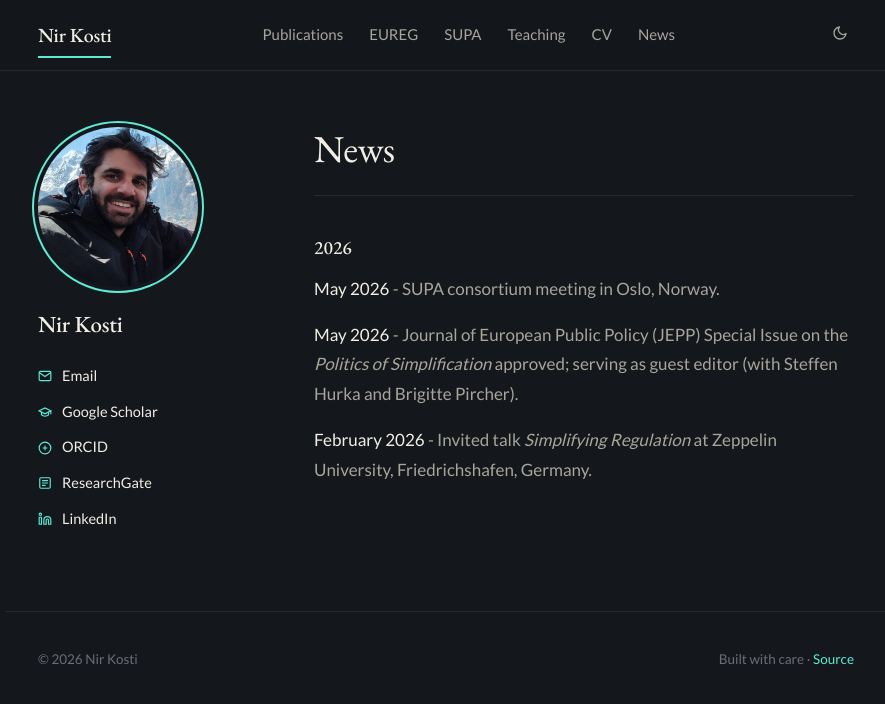
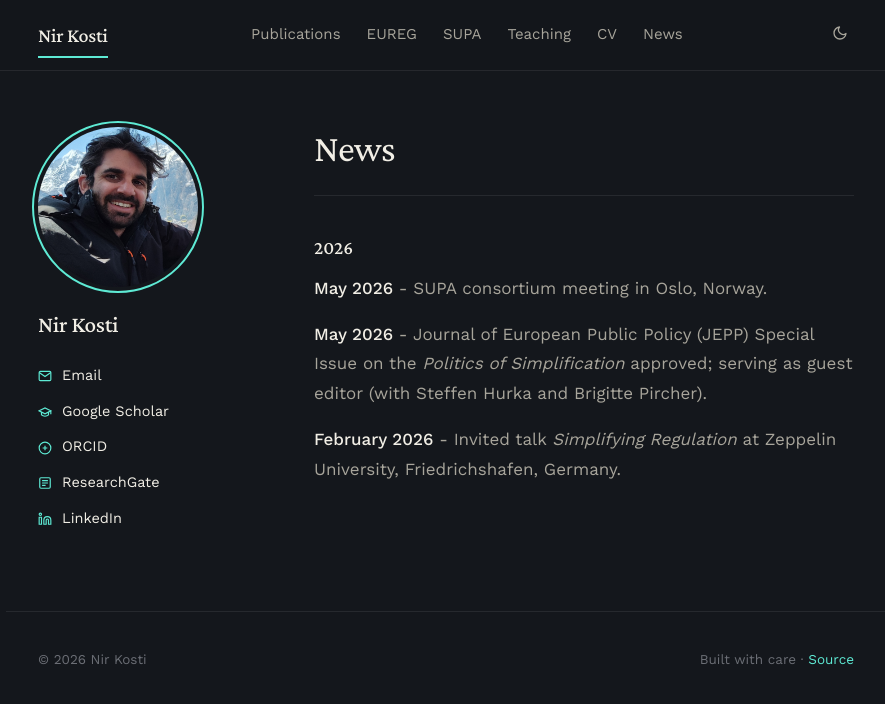
Before and after one commit to NirKosti/nirkosti.github.io, a Jekyll site: the page built from _pages/news.md, in a window 1280 px wide. Shown: the top 704 px of the page, without its empty margins (194-1079 px from the left). Built offline with Jekyll 4.4.1, drawn with Linux system fonts in a browser that asks for light colours.

Commit message:
Update clean.html

```diff
--- a/_layouts/clean.html
+++ b/_layouts/clean.html
@@ -8,15 +8,15 @@
 
 <link rel="preconnect" href="https://fonts.googleapis.com">
 <link rel="preconnect" href="https://fonts.gstatic.com" crossorigin>
-<link href="https://fonts.googleapis.com/css2?family=EB+Garamond:ital,wght@0,400;0,500;0,600;1,400&family=Lato:wght@300;400;700&display=swap" rel="stylesheet">
+<link href="https://fonts.googleapis.com/css2?family=Crimson+Pro:ital,wght@0,400;0,500;0,600;1,400&family=Work+Sans:wght@300;400;500;600&display=swap" rel="stylesheet">
 
 <style>
 /* ============================================
    DESIGN TOKENS — keep in sync with index.html
    ============================================ */
 :root {
-  --font-serif: 'EB Garamond', Georgia, serif;
-  --font-sans:  'Lato', -apple-system, BlinkMacSystemFont, sans-serif;
+  --font-serif: 'Crimson Pro', Georgia, serif;
+  --font-sans:  'Work Sans', -apple-system, BlinkMacSystemFont, sans-serif;
   --max-width: 880px;
 }
 [data-theme="dark"] {
```
